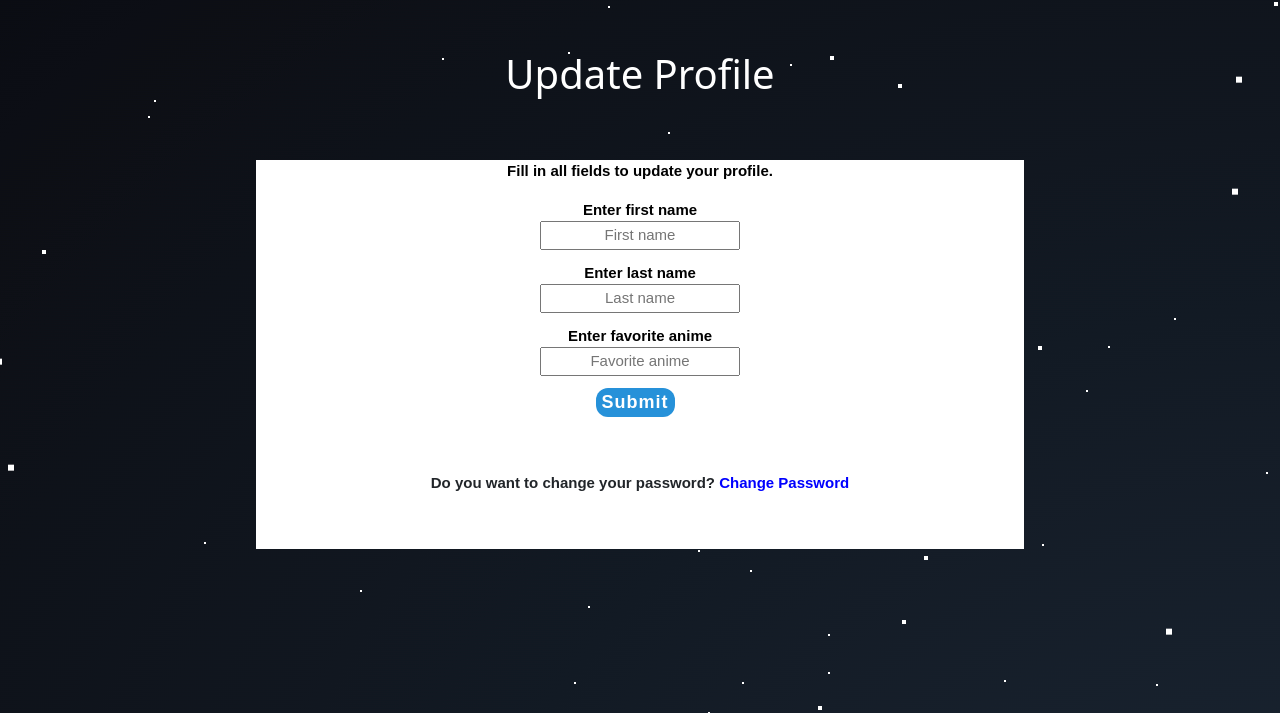
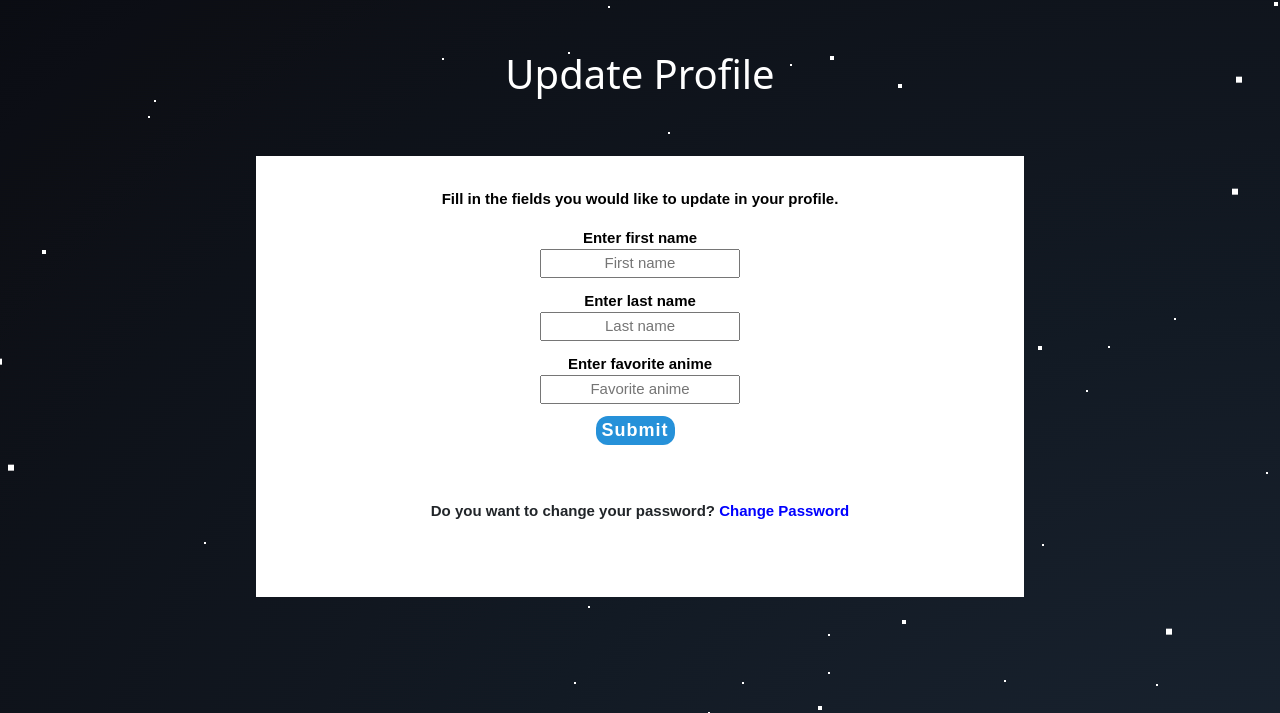
Before and after one commit to Crenshaw3000/Fireball-project, a Flask app: page /update_profile in a window 1280 px wide. Shown: the part 87-800 px from the top of the page. Run offline with Flask 2, Linux system fonts and the light colour scheme.

Commit message:
all pages have a desgin

```diff
--- a/server.py
+++ b/server.py
@@ -38,11 +38,11 @@ def reset_password():
     user = crud.get_user_by_email(email)
 
     if user is None:
-        flash("Incorrect email! Try entering the email again.")
+        flash("Incorrect email! Try entering the email again.", "danger")
 
     if user:
         session["user_email"]=user.email
-        flash("Follow the instructions below.")
+        flash("Follow the instructions below.", "success")
 
     return redirect("/security_to_reset_pw")
 
@@ -66,7 +66,7 @@ def ask_for_security_questions():
         return redirect("/change_password")
 
     else:
-        flash("At least one of the answers are not correct. Please try again.")
+        flash("At least one of the answers are not correct. Please try again.", "danger")
 
 
 @app.route('/upload_profile_pic')
@@ -92,10 +92,10 @@ def upload_image():
         if img_url:
             user.profile_url = img_url
             db.session.commit()
-            flash("Profile picture uploaded.")
+            flash("Profile picture uploaded.", "success")
 
     except:
-        flash("Could not upload profile picture please try again.")
+        flash("Could not upload profile picture please try again.", "danger")
 
     return redirect("/profile")
 
@@ -106,7 +106,7 @@ def delete_profile_image():
     signed_in_email=session.get("user_email")
 
     if signed_in_email is None:
-        flash("You must be signed in!")
+        flash("You must be signed in!", "danger")
         return redirect("/")
 
     else:
@@ -116,7 +116,7 @@ def delete_profile_image():
 
         user.profile_url = "/static/images/profile.png"
         db.session.commit()
-        flash("Profile picture deleted.")
+        flash("Profile picture deleted.", "success")
 
     return redirect("/profile")
 
@@ -180,27 +180,27 @@ def register_user():
 
 
     if re.match(mat_email, email) and re.match(mat_pass, password):
-        flash("Email is vaild.")
+        flash("Email is vaild.", "success")
 
         if security1 or security2 or security3 is True:
-            flash("Security questions saved.")
+            flash("Security questions saved.", "success")
 
             user = crud.get_user_by_email(email)
             if user:
-                flash("An account with this email already exists.")
+                flash("An account with this email already exists.", "warning")
 
             else:
                 user = crud.create_user(fname, lname, email, password, fave_anime, profile_url, security1, security2, security3)
                 db.session.add(user)
                 db.session.commit()
-                flash("Account created successfully. Please log in.")
+                flash("Account created successfully. Please log in.", "danger")
 
 
         else:
-            flash("One or more fields are invalid! Please try again.")
+            flash("One or more fields are invalid! Please try again.", "danger")
 
     else:
-        flash("One or more fields are invalid! Please try again.")
+        flash("One or more fields are invalid! Please try again.", "danger")
 
     return redirect("/")
 
@@ -216,12 +216,12 @@ def login_user():
 
 
     if not match:
-        flash("This email or password is not correct. Try again.")
+        flash("This email or password is not correct. Try again.", "danger")
     else:
         session["user_email"]=match.email
         session["user_id"]=match.user_id
         session.modified = True
-        flash("Logged in!")
+        flash("Logged in!", "success")
 
     return redirect("/")
 
@@ -231,7 +231,7 @@ def show_user_details():
     signed_in_email=session.get("user_email")
 
     if signed_in_email is None:
-        flash("You must be signed in!")
+        flash("You must be signed in!", "danger")
         return redirect("/")
 
     else:
@@ -252,7 +252,7 @@ def update_profile():
     user = User.query.filter(User.email==session["user_email"]).first()
 
     if signed_in_email is None:
-        flash("You must be signed in!")
+        flash("You must be signed in!", "danger")
         return redirect("/")
 
 
@@ -264,19 +264,19 @@ def update_profile():
     if new_fname:
         user.fname = new_fname
         db.session.commit()
-        flash("First name was updated.")
+        flash("First name was updated.", "success")
 
 
     if new_lname:
         user.lname = new_lname
         db.session.commit()
-        flash("Last name was updated.")
+        flash("Last name was updated.", "success")
 
 
     if new_fave_anime:
         user.fave_anime = new_fave_anime
         db.session.commit()
-        flash("Favorite anime was updated.")
+        flash("Favorite anime was updated.", "success")
     return redirect("/profile")
 
 @app.route('/change_password', methods=["GET"])
@@ -296,16 +296,16 @@ def change_password():
     updated_confirm_password = request.form.get('confirm_password')
 
     if signed_in_email is None:
-        flash("You must be signed in!")
+        flash("You must be signed in!", "danger")
         return redirect("/")
 
     if updated_new_password != updated_confirm_password:
-        flash("The passwords do not match. Please try again.")
+        flash("The passwords do not match. Please try again.", "danger")
 
     if updated_new_password == updated_confirm_password:
         user.password = updated_new_password
         db.session.commit()
-        flash("The password was updated.")
+        flash("The password was updated.", "success")
 
     return redirect("/profile")
 
@@ -360,7 +360,7 @@ def save_location(locator_id):
     signed_in_email=session.get("user_email")
 
     if signed_in_email is None:
-        flash("You must be signed in!")
+        flash("You must be signed in!", "danger")
         return redirect("/")
 
     # locator_id= request.form.get('fireballs_id')
@@ -371,7 +371,7 @@ def save_location(locator_id):
     # list_of_saves = Saved.query.filter(Saved.user_id == user.user_id).all()
 
     if map_save:
-        flash("You saved this fireball already.")
+        flash("You saved this fireball already.", "warning")
 
     else:
         # user = crud.get_user_by_email(signed_in_email)
@@ -380,7 +380,7 @@ def save_location(locator_id):
         save = crud.create_saved_location(user, locator)
         db.session.add(save)
         db.session.commit()
-        flash("You saved the coordinates for this fireball.")
+        flash("You saved the coordinates for this fireball.", "success")
 
     return redirect(f'/fireballs/{locator_id}')
 
@@ -391,7 +391,7 @@ def my_fireball_saves():
     signed_in_email=session.get("user_email")
 
     if signed_in_email is None:
-        flash("You must be signed in!")
+        flash("You must be signed in!", "danger")
         return redirect("/")
 
     else:
@@ -408,7 +408,7 @@ def delete_fireball():
     signed_in_email=session.get("user_email")
 
     if signed_in_email is None:
-        flash("You must be signed in!")
+        flash("You must be signed in!", "danger")
         return redirect("/")
 
     else:
@@ -418,7 +418,7 @@ def delete_fireball():
         remove = crud.remove_saved_location(user, locator_id)
         db.session.delete(remove)
         db.session.commit()
-        flash("You deleted this fireball from your saves.")
+        flash("You deleted this fireball from your saves.", "success")
 
     return redirect("/my_saved_fireballs")
 
@@ -429,7 +429,7 @@ def save_fireball_from_map():
     signed_in_email=session.get("user_email")
 
     if signed_in_email is None:
-        flash("You must be signed in!")
+        flash("You must be signed in!", "danger")
         return redirect("/")
 
     locator_id= request.form.get('fireballs_id')
@@ -440,7 +440,7 @@ def save_fireball_from_map():
 
     # for save in list_of_saves:
     if map_save:
-        flash("You saved this fireball already.")
+        flash("You saved this fireball already.", " warning")
 
     else:
 
@@ -450,7 +450,7 @@ def save_fireball_from_map():
         print(save_fire)
         db.session.add(save_fire)
         db.session.commit()
-        flash("You added this fireball to you saves")
+        flash("You added this fireball to you saves", "success")
 
 
     return redirect("/my_saved_fireballs")
@@ -465,7 +465,7 @@ def logout():
     # print("this is the session after we do session pop")
     # print(session)
 
-    flash("You are now logged out")
+    flash("You are now logged out", "success")
 
     return redirect("/")
 
--- a/templates/all_fireballs.html
+++ b/templates/all_fireballs.html
@@ -38,6 +38,7 @@
 
 
             .container {
+            padding: 20px;
             background-color: white;
             text-align: center;
             width: 40%;
--- a/templates/base.html
+++ b/templates/base.html
@@ -1,6 +1,5 @@
 <!doctype html>
 <html lang="en">
-<html>
   <head>
     <title>{% block title %}   Fireball Finder   {% endblock %}</title>
     <meta charset="utf-8">
@@ -13,6 +12,7 @@
 
     {% block head %}{% endblock %}
   </head>
+
 
 
   <body>
@@ -60,11 +60,34 @@
       </div>
     </nav>
 
-    {% for msg in get_flashed_messages() %}
-      <p class="flash-msg">
-        {{ msg }}
-      </p>
-    {% endfor %}
+    <div class = "wrappers">
+      {% with messages = get_flashed_messages(with_categories=true) %}
+      {% if messages %}
+
+      {% for category, message in messages %}
+      <div class="alert alert-{{ category }} alert-dismissible fade show" role="alert">
+        <span>{{ message }}</span>
+        <button type="button" class="btn-close" data-bs-dismiss="alert" aria-label="Close"></button>
+      </div>
+      {% endfor %}
+
+      {% endif %}
+      {% endwith %}
+
+
+    </div>
+
+
+
+
+  <style>
+    div.wrappers{
+      background-color: transparent;
+      border-color: transparent;
+
+    }
+
+  </style>
 
     {% block body %}{% endblock %}
 
--- a/templates/fireball_details.html
+++ b/templates/fireball_details.html
@@ -28,7 +28,6 @@
         <input type='text' name="fireball_energy" value=fireball.energy hidden>
 
         <button type="submit" class = "submit-btn">Save</button>
-      <br></br>
     </form>
 
     <style>
@@ -45,6 +44,7 @@
 
 
       .container {
+      padding: 20px;
       background-color: white;
       text-align: center;
       width: 60%;
--- a/templates/my_saved_fireballs.html
+++ b/templates/my_saved_fireballs.html
@@ -20,13 +20,12 @@
       <ul class="myUL">
     {% for fireball in my_saves %}
         <li>
-            <p><strong>Fireball Id:</strong> {{ fireball.locator.locator_id }} </p>
+            <p><strong>Fireball ID:</strong> {{ fireball.locator.locator_id }} </p>
             <p><strong>Fireball Latitude:</strong> {{ fireball.locator.latitude }}  </p>
             <p><strong>Fireball Longitude:</strong> {{ fireball.locator.longitude }}  </p>
             <p><strong>Fireball Impact Energy: </strong> {{ fireball.locator.energy }}  </p>
         </li>
         <form action="/delete_saved_fireball" method="POST">
-          <!-- <label for="Remove_fave_fireball">To Remove Fireball</label> -->
           <input type='text' name="fireball_id" value={{fireball.locator.locator_id}} hidden>
           <button type="submit" class="submit-btn">Remove Fireball</button>
           <br></br>
@@ -50,6 +49,7 @@
 
 
       .container {
+        padding: 20px;
         background-color: white;
         text-align: center;
         width: 60%;
--- a/templates/prediction.html
+++ b/templates/prediction.html
@@ -42,7 +42,6 @@
         </p>
       <br></br>
       <button class = "submit-btn" onclick="getOption()"> Submit</button>
-      <br></br>
   </div>
 
 
@@ -68,6 +67,7 @@
 
 
       .container {
+        padding: 20px;
         background-color: white;
         text-align: center;
         width: 60%;
--- a/templates/security_to_reset_pw.html
+++ b/templates/security_to_reset_pw.html
@@ -36,8 +36,6 @@
         <button type="submit" class = "submit-btn">
           Submit
         </button>
-        <br></br>
-
 
       </form>
     </div>
@@ -56,6 +54,7 @@
 
 
       .container {
+        padding: 20px;
         background-color: white;
         width: 60%;
         font-family: 'Montserrat',sans-serif;
--- a/templates/update_profile.html
+++ b/templates/update_profile.html
@@ -11,7 +11,7 @@
   <h1>Update Profile</h1>
   <div class = container>
     <div class="sq">
-      <p> <strong> Fill in all fields to update your profile. </strong> </p>
+      <p> <strong> Fill in the fields you would like to  update in your profile. </strong> </p>
     </div>
 
     <form action="/update_profile" method="POST">
@@ -64,6 +64,7 @@
 
 
     .container {
+      padding: 20px;
       background-color: white;
       width: 60%;
       font-family: 'Montserrat',sans-serif;
```
Also changed, not shown: templates/data_visualization.html (+10 -11 lines), templates/profile.html (+2 -48 lines), templates/stars.html (+30 -0 lines).
